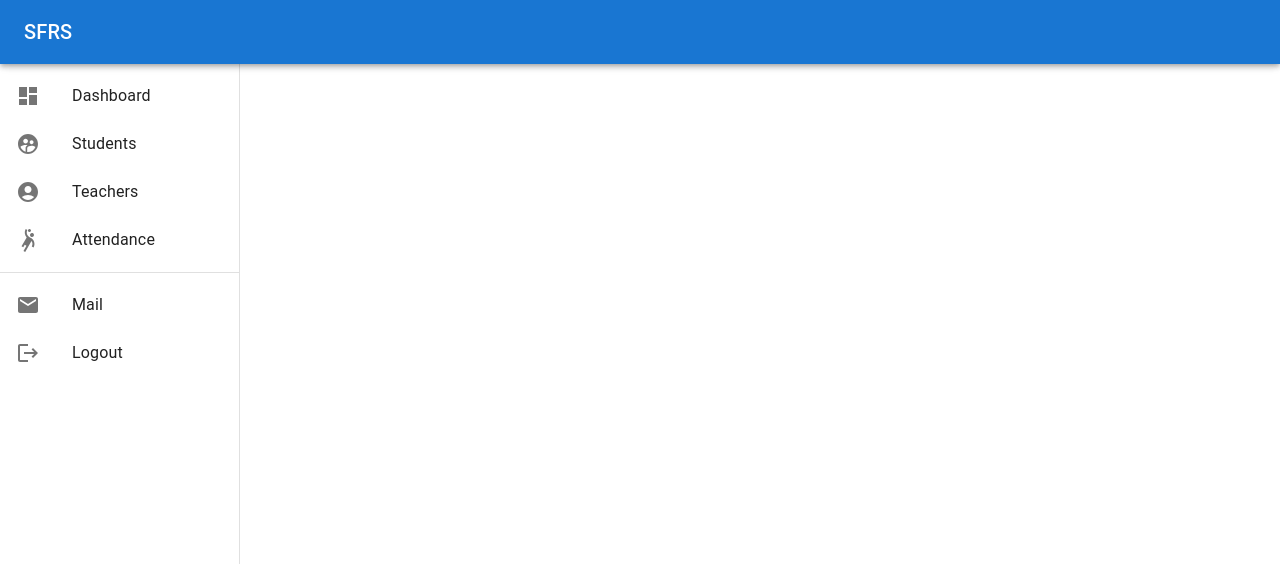
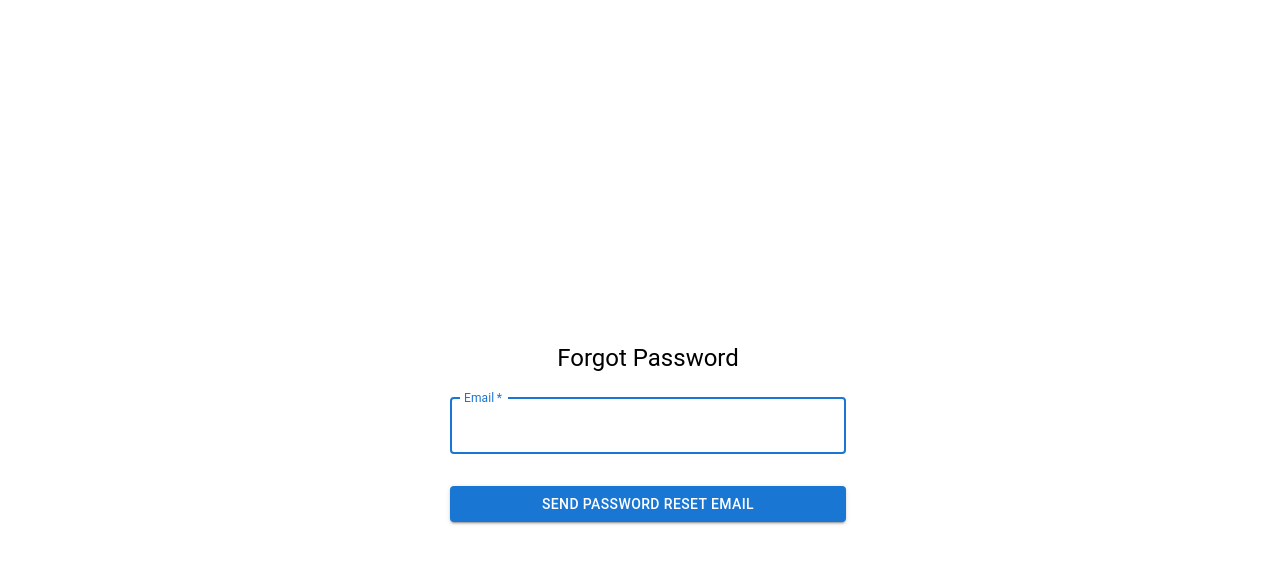
Before and after one commit to Subin10000/sfrs-frontend, a React (Create React App) app: page /forgotPassword in a window 1280 px wide. Shown: the top 564 px of the page. Built offline with nearby package versions, Linux system fonts and the light colour scheme.

Commit message:
forget password

```diff
--- a/src/App.js
+++ b/src/App.js
@@ -10,6 +10,7 @@ import Layout from "./Layout/MainLayout";
 import DashboardComponent from "./Pages/dashboard";
 import EmailTemplatePage from "./Pages/Mail";
 import Attencance from "./Pages/attendance";
+import ForgotPassword from "./Pages/ForgotPassword";
 
 function App() {
   return (
@@ -22,6 +23,7 @@ function App() {
           <Route path="/nopage" element={<NoPage />} />
           <Route path="/addStudents" element={<AddStudents />} />
           <Route path="/addTeacher" element={<AddTeacher />} />
+          <Route path="/forgotPassword" element={<ForgotPassword/>}/>
           <Route path="/students" element={<Student />} />
           <Route path="/teachers" element={<Teacher />} />
           <Route path="/attendance" element={<Attencance />} />
--- a/src/Layout/MainLayout.js
+++ b/src/Layout/MainLayout.js
@@ -32,7 +32,7 @@ export default function Layout({ children }) {
     navigate("/login");
   };
 
-  const routesWithoutSidebar = ["/login"];
+  const routesWithoutSidebar = ["/login","/forgotPassword"];
 
   const hideSidebar = routesWithoutSidebar.includes(location.pathname);
 
--- /dev/null
+++ b/src/Pages/ForgotPassword.js
@@ -0,0 +1,62 @@
+import React, { useState } from "react";
+import axios from "axios";
+import { TextField, Button, Typography, Container, Box } from "@mui/material";
+
+function ForgotPassword() {
+  const [email, setEmail] = useState("");
+
+  const handleSubmit = async (e) => {
+    e.preventDefault();
+
+    try {
+      await axios.post(
+        "http://localhost:8005/users/request-password-reset",
+        { email }
+      );
+      alert("Please check your email for password reset instructions.");
+    } catch (error) {
+      console.error("Forgot password request failed:", error);
+      alert("An error occurred. Please try again.");
+    }
+  };
+
+  return (
+    <Container component="main" maxWidth="xs">
+      <Box
+        sx={{
+          marginTop: 8,
+          display: "flex",
+          flexDirection: "column",
+          alignItems: "center",
+        }}
+      >
+        <Typography component="h1" variant="h5">
+          Forgot Password
+        </Typography>
+        <Box component="form" onSubmit={handleSubmit} sx={{ mt: 1 }}>
+          <TextField
+            fullWidth
+            margin="normal"
+            label="Email"
+            name="email"
+            type="email"
+            value={email}
+            onChange={(e) => setEmail(e.target.value)}
+            required
+            autoFocus
+          />
+          <Button
+            type="submit"
+            fullWidth
+            variant="contained"
+            sx={{ mt: 3, mb: 2 }}
+          >
+            Send Password Reset Email
+          </Button>
+        </Box>
+      </Box>
+    </Container>
+  );
+}
+
+export default ForgotPassword;
--- a/src/Pages/Login.js
+++ b/src/Pages/Login.js
@@ -1,5 +1,5 @@
 import React, { useEffect, useState } from "react";
-import { useNavigate } from "react-router-dom";
+import { Link, useNavigate } from "react-router-dom";
 import axios from "axios";
 import {
   TextField,
@@ -8,6 +8,8 @@ import {
   Container,
   Box,
   Snackbar,
+  FormControlLabel,
+  Checkbox,
 } from "@mui/material";
 import MuiAlert from "@mui/material/Alert";
 
@@ -18,13 +20,13 @@ function Login() {
     password: "",
   });
   const [error, setError] = useState("");
+  const [showPassword, setShowPassword] = useState(false);
+
 
   useEffect(() => {
     const token = localStorage.getItem("token");
 
     if (token) {
-      console.log("hello");
-      // If token is not set, navigate to the login page
       navigate("/");
       return; // No need to fetch attendance data if not authenticated
     }
@@ -82,16 +84,27 @@ function Login() {
             required
             autoFocus
           />
+
           <TextField
             fullWidth
             margin="normal"
             label="Password"
             name="password"
-            type="password"
+            type={showPassword ? "text" : "password"}
             value={formData.password}
             onChange={handleChange}
             required
           />
+          <FormControlLabel
+            control={
+              <Checkbox
+                checked={showPassword}
+                onChange={(e) => setShowPassword(e.target.checked)}
+              />
+            }
+            label="Show password"
+          />
+           <Link to="/forgotPassword" style={{marginLeft:"7rem"}}>Forgot Password?</Link>
           <Button
             type="submit"
             fullWidth
--- a/src/Pages/dashboard/index.js
+++ b/src/Pages/dashboard/index.js
@@ -47,6 +47,7 @@ const DashboardComponent = () => {
   useEffect(() => {
     let isMounted = true;
     const token = localStorage.getItem("token");
+    console.log("dashboard",token)
     if(!token){
       navigate("/login");
       return;
--- a/src/Pages/teacher/index.js
+++ b/src/Pages/teacher/index.js
@@ -9,9 +9,11 @@ import TableHead from "@mui/material/TableHead";
 import TableRow from "@mui/material/TableRow";
 import Paper from "@mui/material/Paper";
 import axios from "axios";
+import jwtDecode from "jwt-decode";
 
 const Teacher = () => {
   const [teacher, setTeacher] = useState([]);
+  const [userData, setUserData] = useState("");
   const navigate = useNavigate();
 
 
@@ -30,6 +32,7 @@ const Teacher = () => {
       navigate("/login");
       return;
     }
+    setUserData(jwtDecode(token));
     fetchData();
   }, []);
 
@@ -39,6 +42,9 @@ const Teacher = () => {
         style={{ display: "flex", alignItems: "center", marginBottom: "10px" }}
       >
         <h2 style={{ flex: 1 }}>Teacher Data</h2>
+        {
+          userData.role == "admin" ?
+          (
             <Button
               variant="contained"
               color="primary"
@@ -47,6 +53,10 @@ const Teacher = () => {
             >
           Add Teacher
         </Button>
+          )
+          : ("")
+        }
+
       </div>
 
       <TableContainer component={Paper}>
```
Also changed, not shown: src/Pages/ResetPasswords.js (added). Lines whose indentation alone changed are shown as unchanged.
